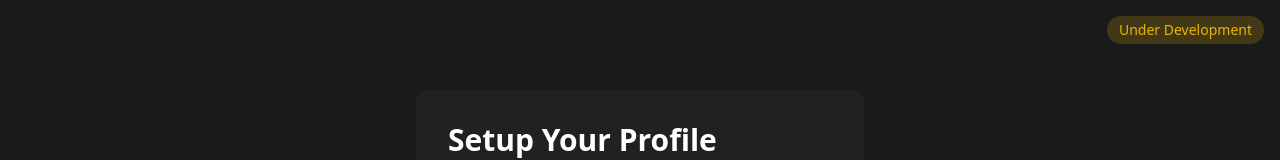
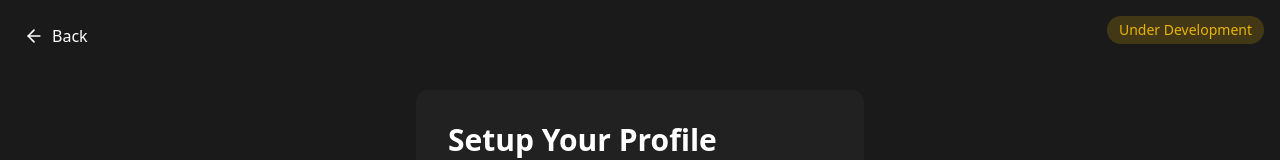
Before and after one commit to AnilabhBarua/Expensia, a React (Vite) app: page /setup in a window 1280 px wide. Shown: the top 160 px of the page. Built offline with nearby package versions, Linux system fonts and the light colour scheme.

Commit message:
added back button from profile setup

```diff
--- a/src/pages/ProfileSetup.tsx
+++ b/src/pages/ProfileSetup.tsx
@@ -3,7 +3,7 @@ import { motion } from 'framer-motion';
 import { useNavigate } from 'react-router-dom';
 import { useUser } from '../contexts/UserContext';
 import { useLocalStorage } from '../contexts/LocalStorageContext';
-import { Camera, IndianRupee, Bell } from 'lucide-react';
+import { Camera, IndianRupee, Bell, ArrowLeft } from 'lucide-react';
 
 const ProfileSetup = () => {
   const navigate = useNavigate();
@@ -49,6 +49,16 @@ const ProfileSetup = () => {
 
   return (
     <div className="min-h-screen bg-[#1a1a1a] flex items-center justify-center p-6">
+      <motion.button
+        initial={{ opacity: 0, x: -20 }}
+        animate={{ opacity: 1, x: 0 }}
+        className="absolute top-6 left-6 text-white flex items-center space-x-2 hover:text-emerald-500 transition-colors"
+        onClick={() => navigate('/')}
+      >
+        <ArrowLeft size={20} />
+        <span>Back</span>
+      </motion.button>
+
       <motion.div
         initial={{ opacity: 0, y: 20 }}
         animate={{ opacity: 1, y: 0 }}
```
